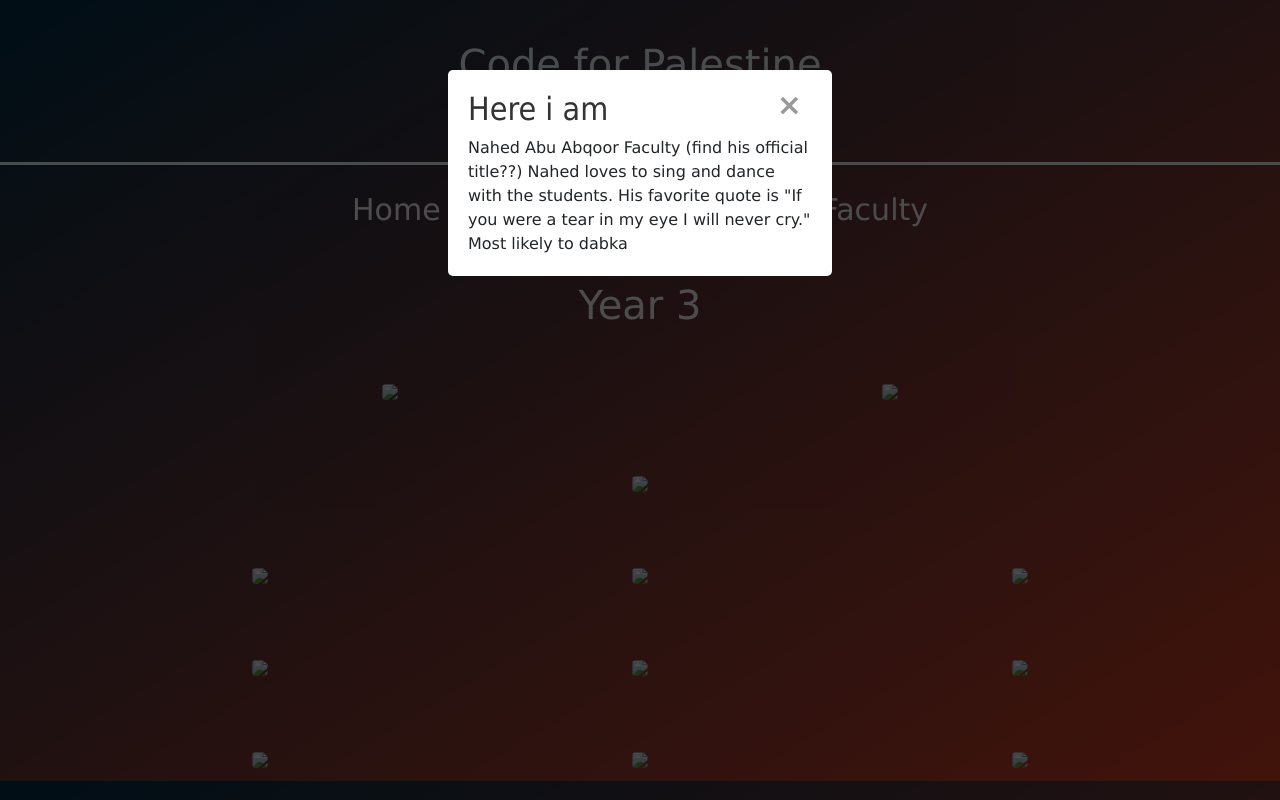
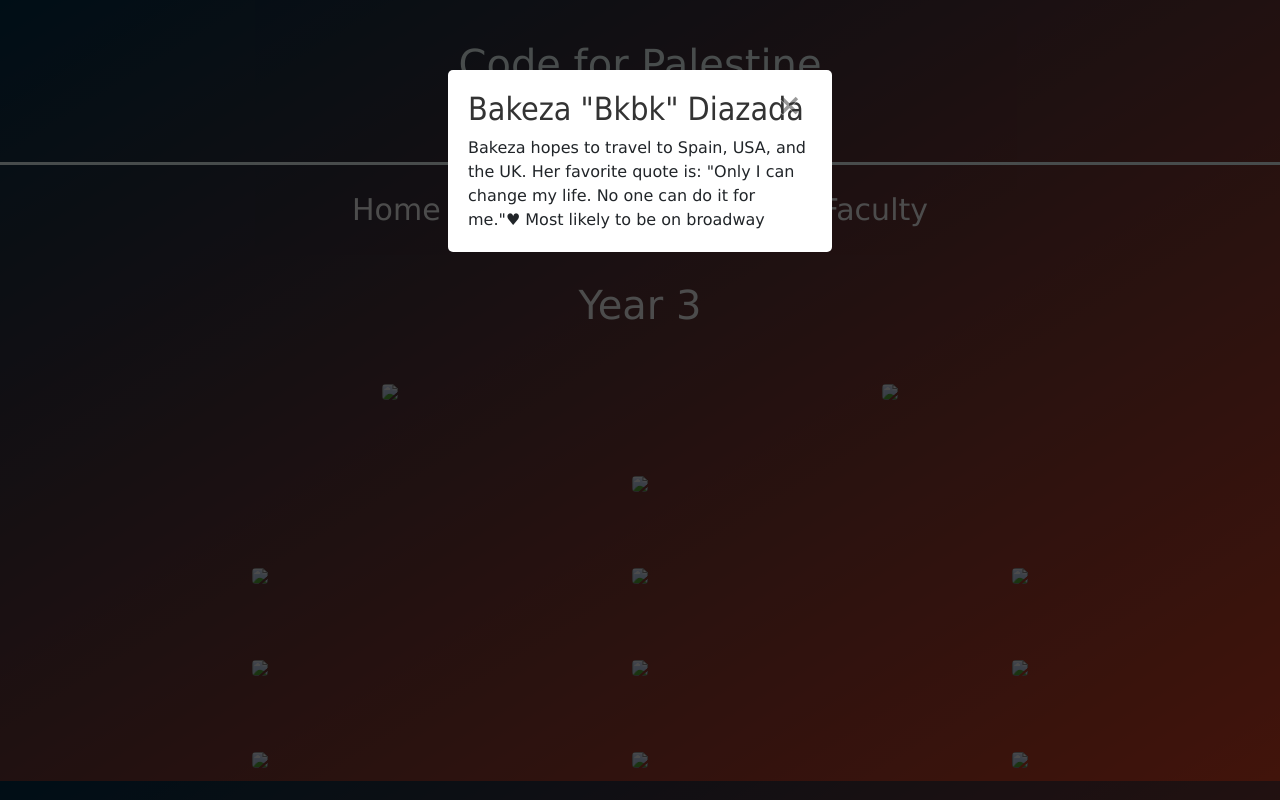
Before and after one commit to HatemSaadallah/CodeforPaletineYearBook2018, a Flask app: page /yearThree in a window 1280 px wide, after a click that opens the changed part. Run offline with Flask 2, Linux system fonts and the light colour scheme; some libraries are stand-ins or nearby versions.

Commit message:
Update y3_page.html

```diff
--- a/templates/y3_page.html
+++ b/templates/y3_page.html
@@ -72,25 +72,69 @@
 
 	</div>
 	<!-- Popup code -->
+
 	<div id="popup1" class="overlay">
 		<div class="popup">
-			<h2>Here i am</h2>
+			<h2>Bakeza "Bkbk" Diazada</h2>
 			<a class="close" href="#">&times;</a>
 			<div class="content">
-				Nahed Abu
-				Abqoor
-				Faculty (find his official title??)
-				Nahed loves to sing and dance with the students. His favorite quote is "If you were a tear in my eye I will never cry."
-				Most likely to dabka
+				Bakeza hopes to travel to Spain, USA, and the UK. Her favorite quote is: "Only I can change my life. No one can do it for me."♥
+				Most likely to be on broadway
 			</div>
 		</div>
 	</div>
+
 	<div id="popup2" class="overlay">
 		<div class="popup">
-			<h2>Here i am</h2>
+			<h2>Hala "Baba Habibi" Barka</h2>
 			<a class="close" href="#">&times;</a>
 			<div class="content">
-				pop2
+				Hala's favorite moment was when we danced like brad. She hopes to visit France.
+				Most Fashionable
+			</div>
+		</div>
+	</div>
+
+	<div id="popup3" class="overlay">
+		<div class="popup">
+			<h2>Khaled "Sheko and Hind" Hindawi</h2>
+			<a class="close" href="#">&times;</a>
+			<div class="content">
+				His favorite moment was when we said we love life together. His favorite snapchat filter is the rabbit filter.
+				Best Couple
+			</div>
+		</div>
+	</div>
+
+	<div id="popup4" class="overlay">
+		<div class="popup">
+			<h2>Khaled "Zakini" Zaqout</h2>
+			<a class="close" href="#">&times;</a>
+			<div class="content">
+				Zakout's most embarrassing moment was getting tangled and falling in front of people. His favorite quote is “If you don't imagine, nothing ever happens at all.” ― John Green, Paper Towns
+				Biggest coffee drinker
+			</div>
+		</div>
+	</div>
+
+	<div id="popup5" class="overlay">
+		<div class="popup">
+			<h2>Mohammed "Bamia" Hijazi</h2>
+			<a class="close" href="#">&times;</a>
+			<div class="content">
+				In ten years Mohammed sees himself working at Google. His favorite quote is "I think therefore I am."
+				Best Male Belly Dancer
+			</div>
+		</div>
+	</div>
+
+	<div id="popup6" class="overlay">
+		<div class="popup">
+			<h2>Roaa "Ro2Ro2" Wadi</h2>
+			<a class="close" href="#">&times;</a>
+			<div class="content">
+				Roaa hopes to become the best surgeon in the world. She wants to travel everywhere!
+				Most Changed
 			</div>
 		</div>
 	</div>
```
